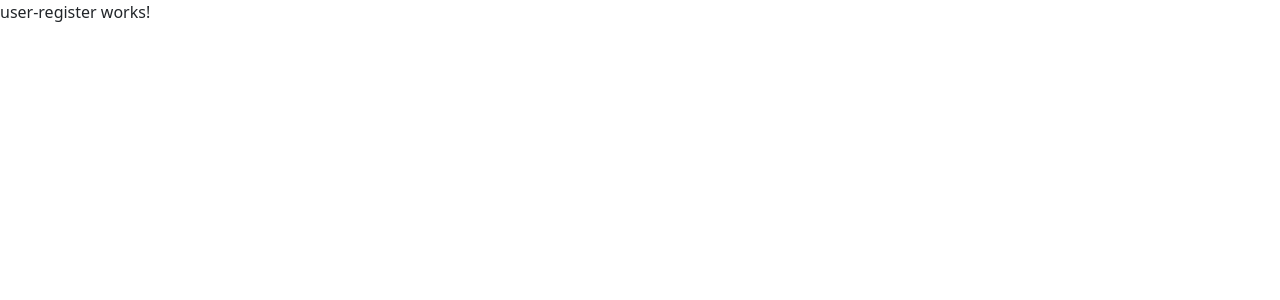
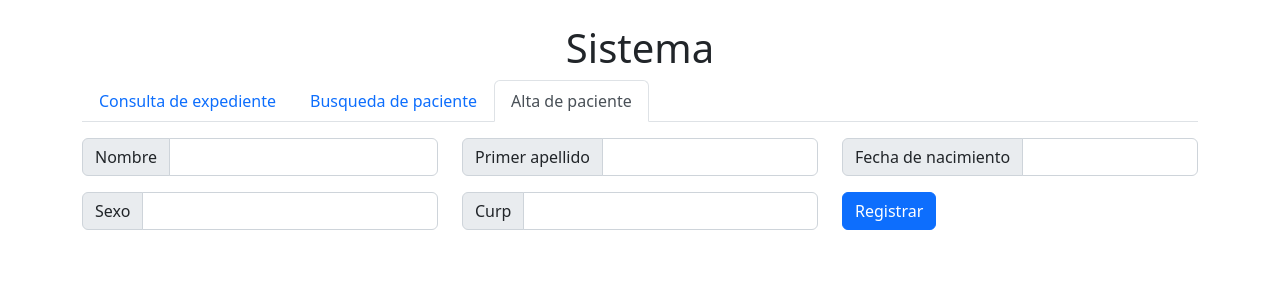
Before and after one commit to JoelCalvoB/buscador_angular, an Angular app: page /user-register in a window 1280 px wide. Shown: the top 300 px of the page. Built offline with nearby package versions, Linux system fonts and the light colour scheme.

Commit message:
cambios finales

```diff
--- a/src/app/app-routing.module.ts
+++ b/src/app/app-routing.module.ts
@@ -1,11 +1,13 @@
 import { NgModule } from '@angular/core';
 import { RouterModule, Routes } from '@angular/router';
+import { BusquedaexpedienteComponent } from './screens/busquedaexpediente/busquedaexpediente.component';
 import { SeekerComponent } from './screens/seeker/seeker/seeker.component';
 import { UserRegisterComponent } from './screens/userRegister/user-register/user-register.component';
 
 const routes: Routes = [
   { path: 'seeker', component: SeekerComponent },
   { path: 'user-register', component: UserRegisterComponent },
+  { path: 'busquedaexpediente', component: BusquedaexpedienteComponent },
   { path: '**', redirectTo: 'seeker', pathMatch: 'full' },
   { path: '', redirectTo: 'seeker', pathMatch: 'full' },
 ];
--- a/src/app/app.component.html
+++ b/src/app/app.component.html
@@ -1 +1,25 @@
-<router-outlet></router-outlet>
+<div class="container mt-4">
+    <div class="row">
+        <div class="col text-center">
+            <h1>Sistema</h1>
+        </div>
+    </div>
+  <div class="row">
+    <div class="col">
+        <ul class="nav nav-tabs" id="myTab" role="tablist">
+            <li class="nav-item" role="presentation">
+              <button class="nav-link"  routerLink="/busquedaexpediente" id="home-tab" routerLinkActive="active" data-bs-toggle="tab" data-bs-target="#home-tab-pane" type="button" role="tab" aria-controls="home-tab-pane" aria-selected="true">Consulta de expediente</button>
+            </li>
+            <li class="nav-item" role="presentation">
+              <button class="nav-link" routerLink="/seeker" id="profile-tab" routerLinkActive="active" data-bs-toggle="tab" data-bs-target="#profile-tab-pane" type="button" role="tab" aria-controls="profile-tab-pane" aria-selected="false">Busqueda de paciente</button>
+            </li>
+            <li class="nav-item" role="presentation">
+              <button class="nav-link" routerLink="/user-register" id="contact-tab" routerLinkActive="active" data-bs-toggle="tab" data-bs-target="#contact-tab-pane" type="button" role="tab" aria-controls="contact-tab-pane" aria-selected="false">Alta de paciente</button>
+            </li>
+          </ul>
+          <div class="tab-content" id="myTabContent">
+             <router-outlet></router-outlet>
+          </div>
+    </div>
+  </div>
+</div>
--- a/src/app/app.module.ts
+++ b/src/app/app.module.ts
@@ -8,25 +8,20 @@ import { AppComponent } from './app.component';
 import { SeekerComponent } from './screens/seeker/seeker/seeker.component';
 import { UserRegisterComponent } from './screens/userRegister/user-register/user-register.component';
 import { InterceptorService } from './shared/interceptor/interceptor.service';
+import { BusquedaexpedienteComponent } from './screens/busquedaexpediente/busquedaexpediente.component';
 
 @NgModule({
   declarations: [
     AppComponent,
     UserRegisterComponent,
-    SeekerComponent
+    SeekerComponent,
+    BusquedaexpedienteComponent
   ],
   imports: [
     BrowserModule,
     AppRoutingModule,
     ReactiveFormsModule,
     HttpClientModule
-  ],
-  providers: [
-    {
-      provide: HTTP_INTERCEPTORS,
-      useClass: InterceptorService,
-      multi: true,
-    },
   ],  bootstrap: [AppComponent]
 })
 export class AppModule { }
--- /dev/null
+++ b/src/app/screens/busquedaexpediente/busquedaexpediente.component.html
@@ -0,0 +1,9 @@
+<form action="">
+    <div class="col-6">
+        <div class="input-group">
+            <label class="input-group-text" for="inputGroupFileAddon04">NHC</label>
+            <input type="text" class="form-control" id="inputGroupFile04" aria-describedby="inputGroupFileAddon04" aria-label="Upload">
+            <button class="btn btn-outline-secondary" type="button" id="inputGroupFileAddon04">Buscar</button>
+          </div>
+    </div>
+</form>
--- /dev/null
+++ b/src/app/screens/busquedaexpediente/busquedaexpediente.component.ts
@@ -0,0 +1,15 @@
+import { Component, OnInit } from '@angular/core';
+
+@Component({
+  selector: 'app-busquedaexpediente',
+  templateUrl: './busquedaexpediente.component.html',
+  styleUrls: ['./busquedaexpediente.component.scss']
+})
+export class BusquedaexpedienteComponent implements OnInit {
+
+  constructor() { }
+
+  ngOnInit(): void {
+  }
+
+}
--- a/src/app/screens/seeker/seeker/seeker.component.html
+++ b/src/app/screens/seeker/seeker/seeker.component.html
@@ -1,21 +1,45 @@
-<div style="margin-top:40px; margin-left:40px ;">
-    <form [formGroup]="Myform" (ngSubmit)="onSubmit()" class="row g-3" >
-        <div style="display:flex; flex-direction: row">
-            <div class="col-auto align-items-center" style="display:flex ;">
-                <p>Nombre completo</p>
+<div class="mt-3 mr-2">
+    <form [formGroup]="Myform" (ngSubmit)="onSubmit()" class="row g-3">
+        <div *ngIf="!vermas;else otro" style="display:flex; flex-direction: row">
+         <div class="col-5">
+            <div class="input-group">
+                <label class="input-group-text" for="inputGroupFileAddon04">NHC</label>
+                <input formControlName="nhc" type="text" class="form-control" id="inputGroupFile04" aria-describedby="inputGroupFileAddon04"
+                    aria-label="Upload">
+                <button class="btn btn-outline-secondary" type="submit" id="inputGroupFileAddon04">Buscar</button>
             </div>
-            <div class="col-6 align-items-center">
-                <label style="display: flex;" for="validname" class="visually-hidden"></label>
-                <input class="form-control" formControlName="nombre_sencillo">
-                  <div style="color:red" *ngIf="f['nombre_sencillo']?.errors?.['required'] && f['nombre_sencillo']?.touched ">
-                    Campo Obligatorio
-                  </div>
+         </div>
+        </div>
+        <ng-template #otro>
+         <div class="col-7">
+            <div class="input-group">
+                <label class="input-group-text" for="inputGroupFileAddon04">Nombre</label>
+                <input formControlName="nombre" type="text" class="form-control" id="inputGroupFile04" aria-describedby="inputGroupFileAddon04"
+                    aria-label="Upload">
+
             </div>
-            <div class="col-auto align-items-center">
-                <button type="submit" class="btn btn-primary mb-3">Buscar</button>
+         </div>
+          <div class="col-7">
+            <div class="input-group">
+                <label class="input-group-text" for="inputGroupFileAddon04">Primer apellido</label>
+                <input formControlName="apellido" type="text" class="form-control" id="inputGroupFile04" aria-describedby="inputGroupFileAddon04"
+                    aria-label="Upload">
             </div>
+          </div>
+          <div class="col-7">
+            <div class="input-group">
+                <label class="input-group-text" for="inputGroupFileAddon04">CURP</label>
+                <input formControlName="curp" type="text" class="form-control" id="inputGroupFile04" aria-describedby="inputGroupFileAddon04"
+                    aria-label="Upload">
+            </div>
+          </div>
+        </ng-template>
+        <div class="d-flex justify-content-between">
+            <a href="#"  (click)="vermas= !vermas;false">{{vermas?"Menos...":"Busqueda avanzada"}}</a>
+            <button *ngIf="vermas" type="submit" class="btn btn-light mb-3">Buscar</button>
+            <div></div>
+        </div>
+    </form>
 
-        </div>
 
-    </form>
 </div>
--- a/src/app/screens/seeker/seeker/seeker.component.ts
+++ b/src/app/screens/seeker/seeker/seeker.component.ts
@@ -13,6 +13,7 @@ export class SeekerComponent implements OnInit {
 
   public Myform!:FormGroup;
   public url:string = environment.url
+  public vermas:boolean = false;
 
   constructor(private fb: FormBuilder , private prd: GenericService) { }
 
@@ -22,14 +23,15 @@ export class SeekerComponent implements OnInit {
 
   public createForm(obj:any){
     return this.fb.group({
-      nombre_sencillo:["" , [Validators.required]],
+        nhc:'',
+        nombre:'',
+        apellido:'',
+        curp:''
     })
   }
 
  public onSubmit() {
-  this.Myform.markAllAsTouched();
-       if(!this.Myform.controls['nombre_sencillo'].value) return;
-       this.prd.getObject(`${this.url}`).subscribe(resp =>{
+       this.prd.getObject(`${this.url}/PATIENT/dd6fec1b-30e2-4e46-945d-4ec8773d7372/REGISTRY?format=json&token=it4s`).subscribe(resp =>{
         console.log(resp);
        })
 
--- a/src/app/screens/userRegister/user-register/user-register.component.html
+++ b/src/app/screens/userRegister/user-register/user-register.component.html
@@ -1 +1,48 @@
-<p>user-register works!</p>
+<form [formGroup]="myForm" (ngSubmit)="enviar()">
+    <div class="row">
+        <div class="col-4 mt-3">
+            <div class="input-group  ">
+                <label class="input-group-text" for="inputGroupFileAddon04">Nombre</label>
+                <input formControlName="nombre" type="text" class="form-control" id="inputGroupFile04" aria-describedby="inputGroupFileAddon04"
+                    aria-label="Upload">
+            </div>
+
+        </div>
+        <div class="col-4 mt-3">
+            <div class="input-group  ">
+                <label class="input-group-text" for="inputGroupFileAddon04">Primer apellido</label>
+                <input formControlName="apellido" type="text" class="form-control" id="inputGroupFile04" aria-describedby="inputGroupFileAddon04"
+                    aria-label="Upload">
+            </div>
+
+        </div>
+        <div class="col-4 mt-3">
+            <div class="input-group  ">
+                <label class="input-group-text" for="inputGroupFileAddon04">Fecha de nacimiento</label>
+                <input formControlName="fechanacimiento" type="text" class="form-control" id="inputGroupFile04" aria-describedby="inputGroupFileAddon04"
+                    aria-label="Upload">
+            </div>
+
+        </div>
+        <div class="col-4 mt-3">
+            <div class="input-group  ">
+                <label class="input-group-text" for="inputGroupFileAddon04">Sexo</label>
+                <input formControlName="sexo" type="text" class="form-control" id="inputGroupFile04" aria-describedby="inputGroupFileAddon04"
+                    aria-label="Upload">
+            </div>
+
+        </div>
+        <div class="col-4 mt-3">
+            <div class="input-group  ">
+                <label class="input-group-text" for="inputGroupFileAddon04">Curp</label>
+                <input formControlName="curp" type="text" class="form-control" id="inputGroupFile04" aria-describedby="inputGroupFileAddon04"
+                    aria-label="Upload">
+            </div>
+
+        </div>
+
+        <div class="col-4 mt-3">
+            <button type="submit" class="btn btn-primary mb-3">Registrar</button>
+
+        </div></div>
+</form>
--- a/src/app/screens/userRegister/user-register/user-register.component.ts
+++ b/src/app/screens/userRegister/user-register/user-register.component.ts
@@ -1,4 +1,5 @@
 import { Component, OnInit } from '@angular/core';
+import { FormBuilder, FormGroup } from '@angular/forms';
 
 @Component({
   selector: 'app-user-register',
@@ -7,9 +8,28 @@ import { Component, OnInit } from '@angular/core';
 })
 export class UserRegisterComponent implements OnInit {
 
-  constructor() { }
+
+  public myForm!: FormGroup;
+
+  constructor(private fb: FormBuilder) { }
 
   ngOnInit(): void {
+    this.myForm = this.createform();
+  }
+
+
+  public createform() {
+    return this.fb.group({
+      nombre: '',
+      apellido: '',
+      curp: '',
+      fechanacimiento: '',
+      sexo: '',
+    });
+  }
+
+  enviar() {
+    console.log("datos enviar", this.myForm.value);
   }
 
 }
```
Also changed, not shown: src/app/screens/busquedaexpediente/busquedaexpediente.component.scss (added), 2 other files (tests, documents, lock files or other folders).
